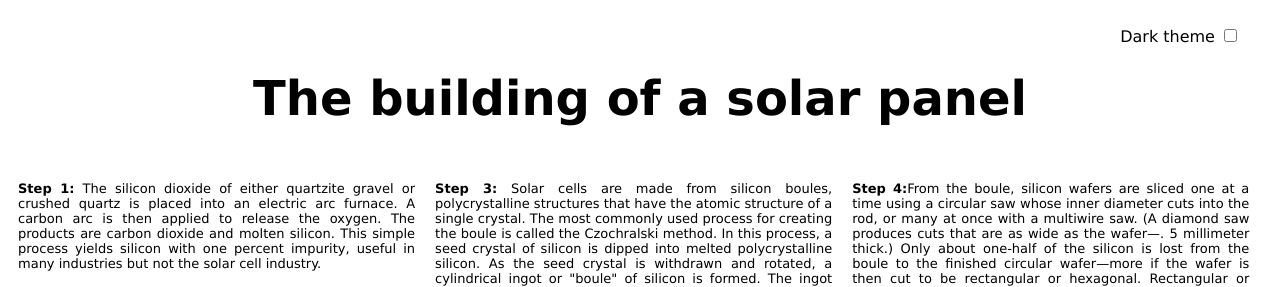
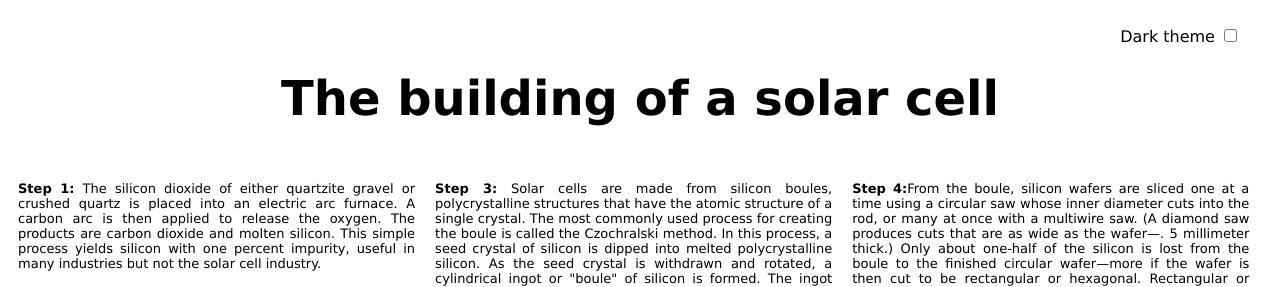
Before and after one commit to gerhofer/solar-cell-informer, a plain HTML site: page index.html in a window 1280 px wide. Shown: the top 287 px of the page. Drawn offline with Linux system fonts and the light colour scheme.

Commit message:
Change panel vs cell

```diff
--- a/index.html
+++ b/index.html
@@ -12,7 +12,7 @@
 <body>
   <div class="section1">
     <h1>
-      The building of a solar panel
+      The building of a solar cell
     </h1>
     <p class="toggle">Dark theme <input type="checkbox" onclick="document.body.className = this.checked ? 'dark' : ''"></p>
   </div>
```
